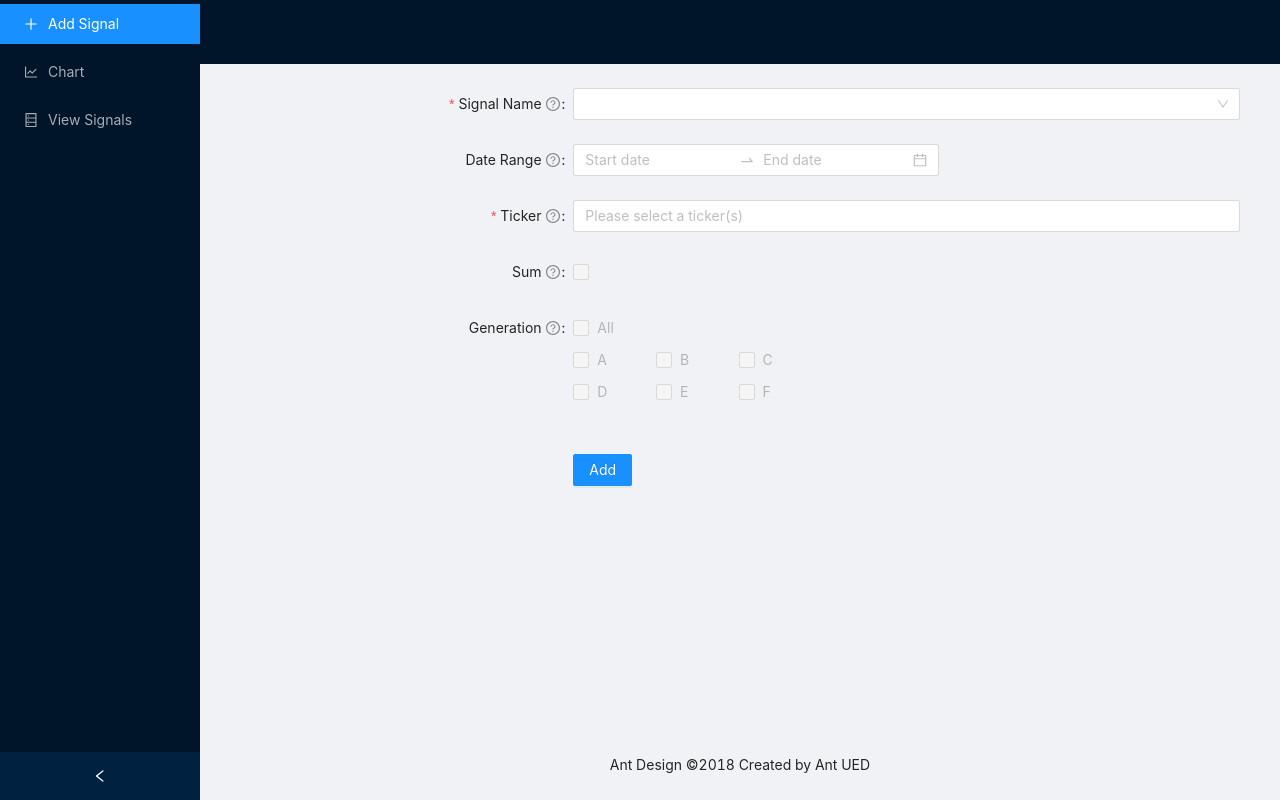
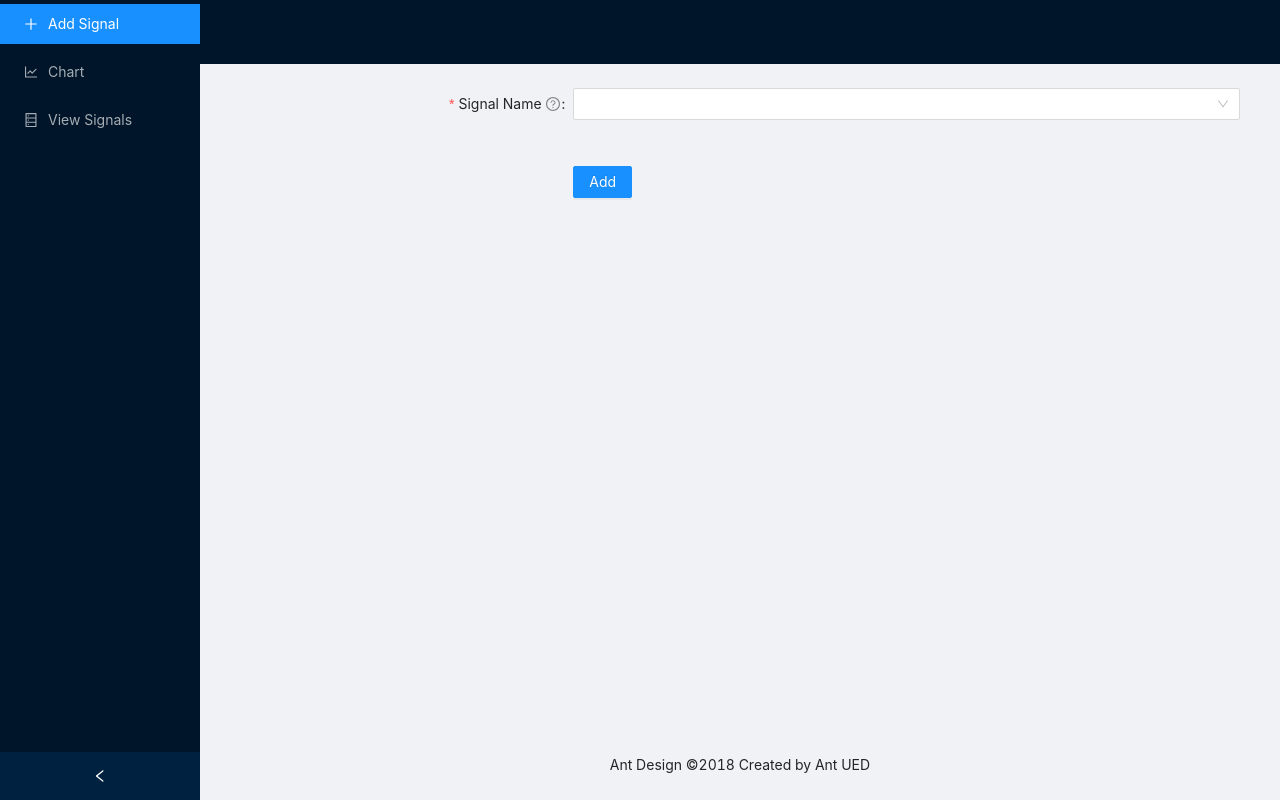
Before and after one commit to xnmng/data-visualization-frontend, a React (Create React App) app: page / in a window 1280 px wide. Built offline with nearby package versions, Linux system fonts and the light colour scheme.

Commit message:
implement conditional rendering (tt ardb signals)

```diff
--- a/src/App.js
+++ b/src/App.js
@@ -1,55 +1,107 @@
-import React, { useState } from 'react';
-import './App.css';
+import React, { useState } from "react";
+import "./App.css";
 
 import StockChart from "./components/Chart";
 
-import { Layout, Menu } from 'antd';
+import { Layout, Menu } from "antd";
 import {
     LineChartOutlined,
     PlusOutlined,
     DatabaseOutlined,
-} from '@ant-design/icons';
+} from "@ant-design/icons";
 
-import AddSignal from './components/AddSignal';
-import ViewSignals from './components/ViewSignals';
+import AddSignal from "./components/AddSignal";
+import ViewSignals from "./components/ViewSignals";
 
 const { Header, Content, Footer, Sider } = Layout;
+
+const mockData = [
+    {
+        name: "AAPL",
+        data: [
+            { x: new Date("2015-08-01").getTime(), y: 123 },
+            { x: new Date("2015-08-02").getTime(), y: 124 },
+            { x: new Date("2015-08-03").getTime(), y: 123 },
+            { x: new Date("2015-08-04").getTime(), y: 122 },
+            { x: new Date("2015-08-05").getTime(), y: 121 },
+        ],
+        tooltip: {
+            valueDecimals: 3,
+        },
+        // key: "AAPL"
+    },
+    {
+        name: "BETA",
+        data: [
+            { x: new Date("2015-08-01").getTime(), y: 151.000 },
+            { x: new Date("2015-08-02").getTime(), y: 124.789 },
+            { x: new Date("2015-08-03").getTime(), y: 131 },
+            { x: new Date("2015-08-04").getTime(), y: 189 },
+            { x: new Date("2015-08-05").getTime(), y: 220 },
+        ],
+        tooltip: {
+            valueDecimals: 3,
+        },
+        // key: "BETA"
+    },
+];
 
 const App = () => {
     const [collapsed, setCollapsed] = useState(false);
     const [window, setWindow] = useState("Add Signal");
+    const [series, setSeries] = useState(mockData);
 
     function handleChange(value) {
-        setWindow(value.key)
+        setWindow(value.key);
     }
 
     return (
-        <Layout style={{ minHeight: '100vh' }}>
-            <Sider collapsible collapsed={collapsed} onCollapse={() => setCollapsed(!collapsed)}>
+        <Layout style={{ minHeight: "100vh" }}>
+            <Sider
+                collapsible
+                collapsed={collapsed}
+                onCollapse={() => setCollapsed(!collapsed)}
+            >
                 <div className="logo" />
                 <Menu theme="dark" defaultSelectedKeys={["Add Signal"]} mode="inline">
-                    <Menu.Item key="Add Signal" icon={<PlusOutlined />} onClick={handleChange}>
+                    <Menu.Item
+                        key="Add Signal"
+                        icon={<PlusOutlined />}
+                        onClick={handleChange}
+                    >
                         Add Signal
                     </Menu.Item>
-                    <Menu.Item key="Chart" icon={<LineChartOutlined />} onClick={handleChange}>
+                    <Menu.Item
+                        key="Chart"
+                        icon={<LineChartOutlined />}
+                        onClick={handleChange}
+                    >
                         Chart
                     </Menu.Item>
-                    <Menu.Item key="View Signals" icon={<DatabaseOutlined />} onClick={handleChange}>
+                    <Menu.Item
+                        key="View Signals"
+                        icon={<DatabaseOutlined />}
+                        onClick={handleChange}
+                    >
                         View Signals
                     </Menu.Item>
                 </Menu>
             </Sider>
             <Layout className="site-layout">
                 <Header className="site-layout-background" style={{ padding: 0 }} />
-                <Content style={{ margin: '0 16px' }}>
-                    {window === "Chart" && <StockChart />}
-                    {window === "Add Signal" && <AddSignal />}
-                    {window === "View Signals" && <ViewSignals />}
+                <Content style={{ margin: "0 16px" }}>
+                    {window === "Chart" && <StockChart series={series} />}
+                    {window === "Add Signal" && <AddSignal data={series} setData={setSeries}/>}
+                    {window === "View Signals" && (
+                        <ViewSignals data={series} setData={setSeries} />
+                    )}
                 </Content>
-                <Footer style={{ textAlign: 'center' }}>Ant Design ©2018 Created by Ant UED</Footer>
+                <Footer style={{ textAlign: "center" }}>
+                    Ant Design ©2018 Created by Ant UED
+                </Footer>
             </Layout>
         </Layout>
     );
-}
+};
 
 export default App;
--- a/src/components/AddSignal.js
+++ b/src/components/AddSignal.js
@@ -1,17 +1,27 @@
 import React, { useState } from "react";
-import {
-    Form,
-    Cascader,
-    Select,
-    Checkbox,
-    Button,
-    DatePicker,
-    Row,
-    Col,
-} from "antd";
+import { Form, Cascader, Select, Button } from "antd";
 
-const { RangePicker } = DatePicker;
 const { Option } = Select;
+
+// todo replace with actual api call to backend to fetch data (data format as seen in mockReturnData)
+const mockReturnData = [
+  {
+    name: "GAMMA(ttsignal)",
+    data: [
+      { x: new Date("2015-08-01").getTime(), y: 20 },
+      { x: new Date("2015-08-02").getTime(), y: 50 },
+      { x: new Date("2015-08-03").getTime(), y: 70 },
+      { x: new Date("2015-08-04").getTime(), y: 3.14 },
+      { x: new Date("2015-08-05").getTime(), y: 99.999 },
+    ],
+    tooltip: {
+      valueDecimals: 3,
+    },
+  },
+];
+const mockAddFunction = () => {
+  return mockReturnData;
+};
 
 // used to filter signal (used for searching)
 function filter(inputValue, path) {
@@ -22,24 +32,62 @@ function filter(inputValue, path) {
 }
 
 // user will select which signal to add from available options here
-const period = [
-    { value: "daily", label: "daily" },
-    { value: "daily", label: "daily_yoy" },
-    { value: "weekly", label: "weekly" },
-    { value: "weekly", label: "weekly_yoy" },
-    { value: "monthly", label: "monthly" },
-    { value: "monthly", label: "monthly_yoy" },
-    { value: "quarterly", label: "quarterly" },
-    { value: "quarterly", label: "quarterly_yoy" },
-];
 const signals = [
   {
     value: "tt signals",
     label: "tt signals",
     children: [
-            { value: "panel1", label: "panel1", children: period },
-            { value: "panel2", label: "panel2", children: period },
-            { value: "panel3", label: "panel3", children: period },
+      {
+        value: "panel1",
+        label: "panel1",
+        children: [
+          { value: "tt_panel1_daily", label: "tt_panel1_daily" },
+          { value: "tt_panel1_daily_yoy", label: "tt_panel1_daily_yoy" },
+          { value: "tt_panel1_weekly", label: "tt_panel1_weekly" },
+          { value: "tt_panel1_weekly_yoy", label: "tt_panel1_weekly_yoy" },
+          { value: "tt_panel1_monthly", label: "tt_panel1_monthly" },
+          { value: "tt_panel1_monthly_yoy", label: "tt_panel1_monthly_yoy" },
+          { value: "tt_panel1_quarterly", label: "tt_panel1_quarterly" },
+          {
+            value: "tt_panel1_quarterly_yoy",
+            label: "tt_panel1_quarterly_yoy",
+          },
+        ],
+      },
+      {
+        value: "panel2",
+        label: "panel2",
+        children: [
+          { value: "tt_panel1_daily", label: "tt_panel1_daily" },
+          { value: "tt_panel1_daily_yoy", label: "tt_panel1_daily_yoy" },
+          { value: "tt_panel1_weekly", label: "tt_panel1_weekly" },
+          { value: "tt_panel1_weekly_yoy", label: "tt_panel1_weekly_yoy" },
+          { value: "tt_panel1_monthly", label: "tt_panel1_monthly" },
+          { value: "tt_panel1_monthly_yoy", label: "tt_panel1_monthly_yoy" },
+          { value: "tt_panel1_quarterly", label: "tt_panel1_quarterly" },
+          {
+            value: "tt_panel1_quarterly_yoy",
+            label: "tt_panel1_quarterly_yoy",
+          },
+        ],
+      },
+      {
+        value: "panel3",
+        label: "panel3",
+        children: [
+          { value: "tt_panel1_daily", label: "tt_panel1_daily" },
+          { value: "tt_panel1_daily_yoy", label: "tt_panel1_daily_yoy" },
+          { value: "tt_panel1_weekly", label: "tt_panel1_weekly" },
+          { value: "tt_panel1_weekly_yoy", label: "tt_panel1_weekly_yoy" },
+          { value: "tt_panel1_monthly", label: "tt_panel1_monthly" },
+          { value: "tt_panel1_monthly_yoy", label: "tt_panel1_monthly_yoy" },
+          { value: "tt_panel1_quarterly", label: "tt_panel1_quarterly" },
+          {
+            value: "tt_panel1_quarterly_yoy",
+            label: "tt_panel1_quarterly_yoy",
+          },
+        ],
+      },
     ],
   },
   {
@@ -99,12 +147,15 @@ const tailFormItemLayout = {
   },
 };
 
-const AddSignal = () => {
+const AddSignal = ({ data, setData }) => {
   const [form] = Form.useForm();
 
   // todo placeholder (connect w backend)
   const onFinish = (values) => {
     console.log("Received values of form: ", values);
+    const response = mockAddFunction();
+    const newData = data.concat(response);
+    setData(newData);
   };
 
   // multiple selection (companies)
@@ -112,19 +163,7 @@ const AddSignal = () => {
     console.log(`selected ${value}`);
   }
 
-    const [checkedList, setCheckedList] = useState([]);
-    const [checkAll, setCheckAll] = useState(false);
   const [selectedSignal, setSelectedSignal] = useState("");
-
-    const onChange = (list) => {
-        setCheckedList(list);
-        setCheckAll(list.length === generations.length);
-    };
-
-    const onCheckAllChange = (e) => {
-        setCheckedList(e.target.checked ? generations : []);
-        setCheckAll(e.target.checked);
-    };
 
   return (
     <Form
@@ -136,7 +175,7 @@ const AddSignal = () => {
       style={{ padding: 24, minHeight: 360 }}
     >
       <Form.Item
-                name="Signal Name"
+        name="Name"
         label="Signal Name"
         tooltip="Specify a signal to add!"
         rules={[
@@ -147,15 +186,18 @@ const AddSignal = () => {
           },
         ]}
       >
-                <Cascader options={signals} showSearch={{ filter }} onChange={(value) => { setSelectedSignal(value); console.log(value.toString()) }} />
+        <Cascader
+          options={signals}
+          showSearch={{ filter }}
+          onChange={(value) => {
+            setSelectedSignal(
+              value === undefined ? "" : value[value.length - 1]
+            );
+            console.log(value === undefined ? "" : value[value.length - 1]);
+          }}
+        />
       </Form.Item>
-            <Form.Item
-                name="range"
-                label="Date Range"
-                tooltip="Specify the start and end date you are interested in! (Optional field)"
-            >
-                <RangePicker />
-            </Form.Item>
+      {selectedSignal !== "" && (
         <Form.Item
           name="Ticker"
           label="Ticker"
@@ -171,27 +213,49 @@ const AddSignal = () => {
           <Select
             mode="multiple"
             allowClear
-                    style={{ width: '100%' }}
+            style={{ width: "100%" }}
             placeholder="Please select a ticker(s)"
             // defaultValue={['a10', 'c12']}
             onChange={handleChange}
           >
             {tickers}
+            {/* todo place mock api call here! */}
           </Select>
         </Form.Item>
+      )}
+      {selectedSignal === "ardb_daily" && (
         <Form.Item
-                name="Sum"
-                label="Sum"
-                tooltip="Select this if you would like to sum all the generations selected! (ardb signal only)"
+          name="Merchant_ticker"
+          label="Merchant Ticker"
+          tooltip="Specify the merchant ticker(s) you want! (ardb signal only)"
           rules={[
             {
               type: "array",
-                        // required: (selectedSignal.toString() === "ardb signals,ardb_daily"),
-                        message: "Please select the Generations(s) you want!",
+              required:
+                selectedSignal !== undefined
+                  ? selectedSignal.toString() === "ardb_daily"
+                  : true,
+              message: "Please select merchant ticker(s) you want!",
             },
-                ]}>
-                <Checkbox disabled={!(selectedSignal.toString() === "ardb signals,ardb_daily")}></Checkbox>
+          ]}
+        >
+          <Select
+            mode="multiple"
+            allowClear
+            style={{ width: "100%" }}
+            placeholder="Please select a ticker(s)"
+            onChange={handleChange}
+            disabled={
+              selectedSignal !== undefined
+                ? selectedSignal.toString() !== "ardb_daily"
+                : true
+            }
+          >
+            {tickers}
+          </Select>
         </Form.Item>
+      )}
+      {selectedSignal === "ardb_daily" && (
         <Form.Item
           name="Generation"
           label="Generation"
@@ -199,57 +263,31 @@ const AddSignal = () => {
           rules={[
             {
               type: "array",
-                        required: (selectedSignal.toString() === "ardb signals,ardb_daily"),
+              required:
+                selectedSignal !== undefined
+                  ? selectedSignal.toString() === "ardb_daily"
+                  : false,
               message: "Please select the Generations(s) you want!",
             },
           ]}
         >
-                {/* <Checkbox onChange={onCheckAllChange} checked={checkAll}>
-                    Check all
-                </Checkbox>
-                <Checkbox.Group options={generations} value={checkedList} onChange={onChange} /> */}
-                <Checkbox.Group disabled={!(selectedSignal.toString() === "ardb signals,ardb_daily")}>
-                    <Row>
-                        <Col span={8}>
-                            <Checkbox value="All" style={{ lineHeight: '32px' }}>
-                                All
-                            </Checkbox>
-                        </Col>
-                    </Row>
-                    <Row>
-                        <Col span={8}>
-                            <Checkbox value="A" style={{ lineHeight: '32px' }}>
-                                A
-                            </Checkbox>
-                        </Col>
-                        <Col span={8}>
-                            <Checkbox value="B" style={{ lineHeight: '32px' }}>
-                                B
-                            </Checkbox>
-                        </Col>
-                        <Col span={8}>
-                            <Checkbox value="C" style={{ lineHeight: '32px' }}>
-                                C
-                            </Checkbox>
-                        </Col>
-                        <Col span={8}>
-                            <Checkbox value="D" style={{ lineHeight: '32px' }}>
-                                D
-                            </Checkbox>
-                        </Col>
-                        <Col span={8}>
-                            <Checkbox value="E" style={{ lineHeight: '32px' }}>
-                                E
-                            </Checkbox>
-                        </Col>
-                        <Col span={8}>
-                            <Checkbox value="F" style={{ lineHeight: '32px' }}>
-                                F
-                            </Checkbox>
-                        </Col>
-                    </Row>
-                </Checkbox.Group>
+          <Select
+            mode="multiple"
+            allowClear
+            style={{ width: "100%" }}
+            placeholder="Please select a ticker(s)"
+            // defaultValue={['a10', 'c12']}
+            onChange={handleChange}
+            disabled={
+              selectedSignal !== undefined
+                ? selectedSignal.toString() !== "ardb_daily"
+                : true
+            }
+          >
+            {tickers}
+          </Select>
         </Form.Item>
+      )}
       <br />
       <Form.Item {...tailFormItemLayout}>
         <Button type="primary" htmlType="submit">
```
Also changed, not shown: src/components/Chart.js (+4 -4 lines), src/components/ViewSignals.js (+94 -5 lines), src/index.js (+4 -4 lines). Lines whose indentation alone changed are shown as unchanged.
